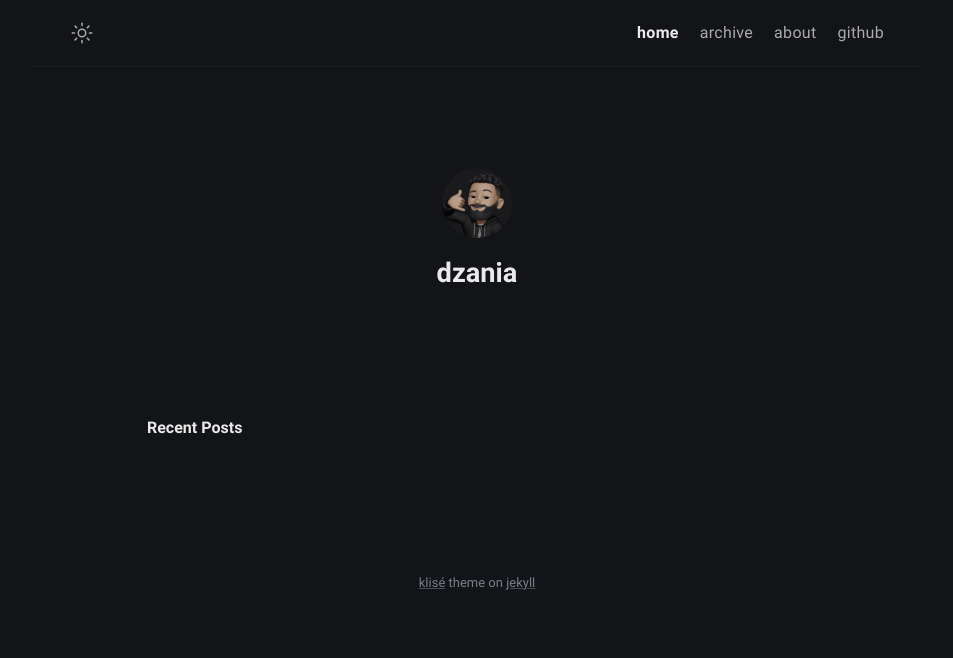
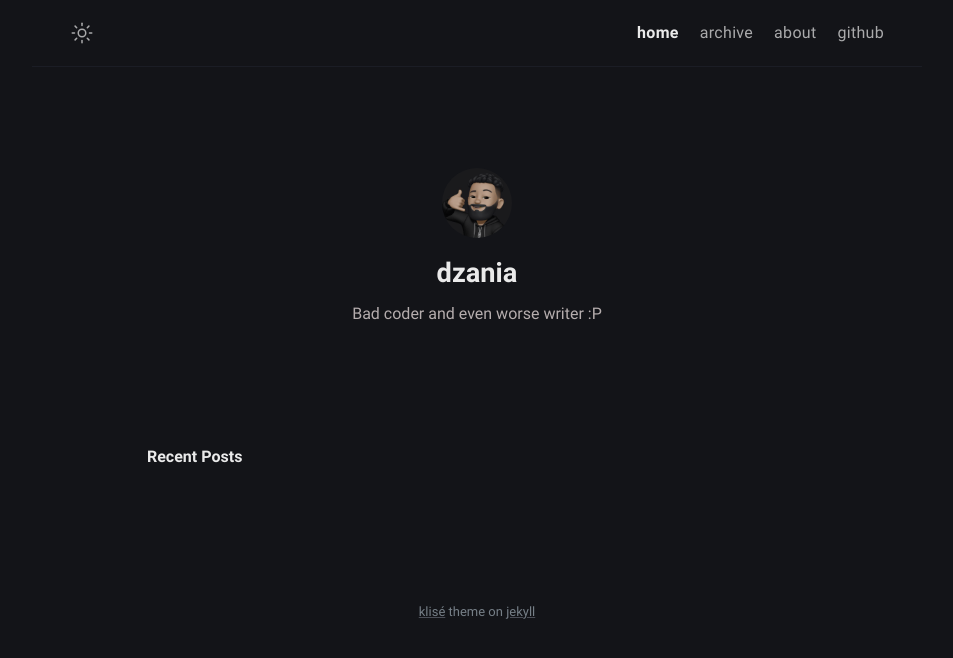
Before and after one commit to dzania/dzania.github.io, a Jekyll site: the page built from index.md, in a window 1280 px wide. Shown: the top 658 px of the page, without its empty margins (163-1116 px from the left). Built offline with Jekyll 4.4.1, drawn with Linux system fonts in a browser that asks for light colours.

Commit message:
fix: bio changes nad github link in nav

```diff
--- a/_config.yml
+++ b/_config.yml
@@ -9,10 +9,11 @@ mode: dark # default theme "dark" | "light"
 # Profile settings
 author:
   name:  dzania # author name
-  username: dzania # general username
+  username: Dzania # general username
   github: dzania # github username
   email: akantorczyk@gmail.com # email adress
   avatar:  /assets/img/avatar.jpeg
+  bio: Bad coder and even worse writer :P
   # URL settings
 url: "https://dzania.github.io/" #
 baseurl:
```
